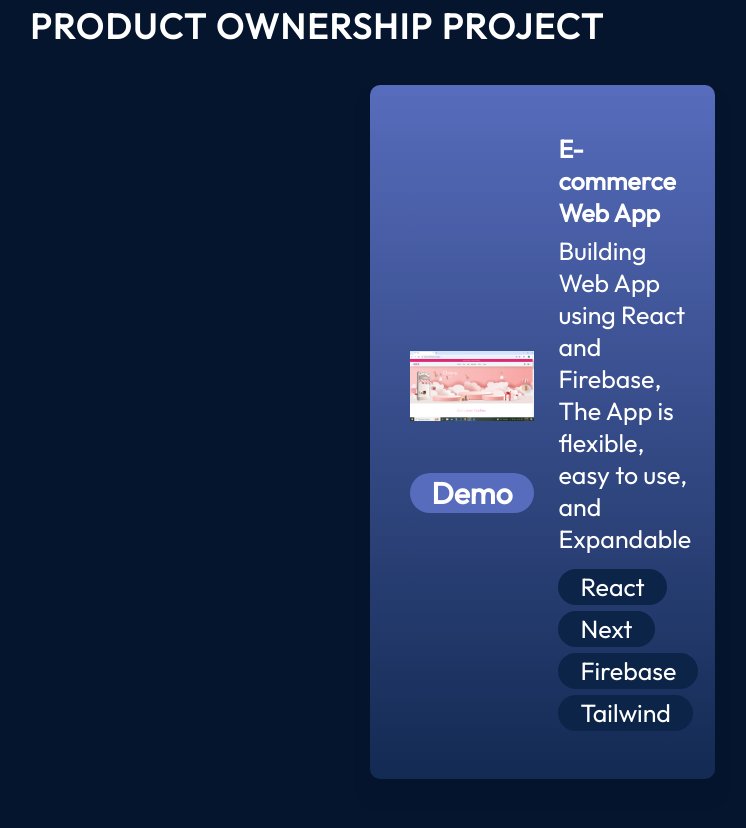
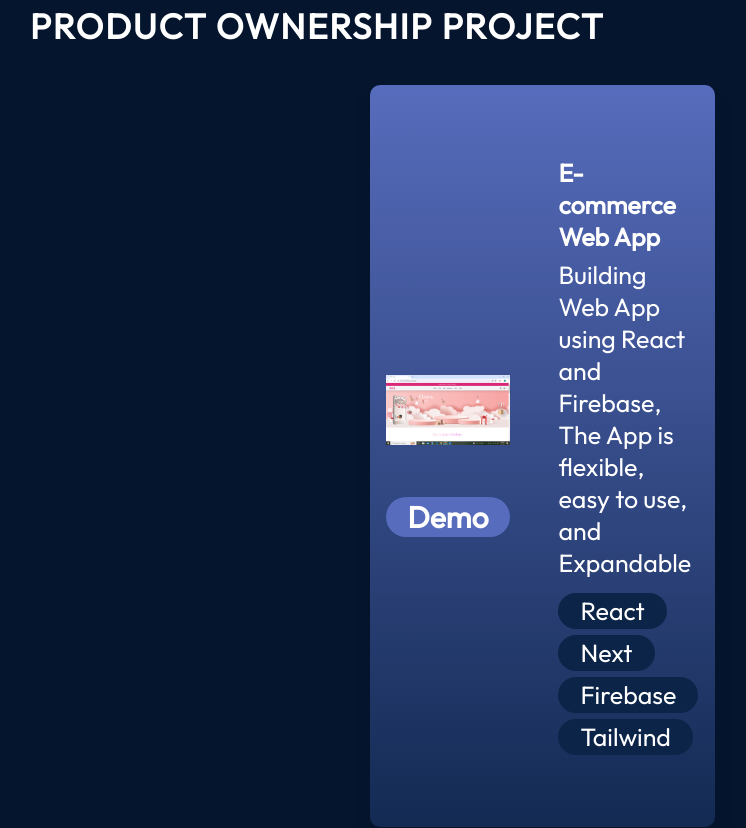
Before and after one commit to zainab224498/my-portfolio, a React (Vite) app: page / in a window 1280 px wide. Shown: the part 4300-5128 px from the top of the page, without its empty margins (98-844 px from the left). Built offline with nearby package versions, Linux system fonts and the light colour scheme.

Commit message:
Update ProjectCard.jsx

```diff
--- a/src/components/Product/ProjectCard.jsx
+++ b/src/components/Product/ProjectCard.jsx
@@ -21,7 +21,7 @@ export const ProjectCard = ({
               </a>
             </div>
           </div>
-        <div>
+        <div className={styles.right}>
           <h3 className={styles.title}>{title}</h3>
           <p className={styles.description}>{description}</p>
           <ul className={styles.skills}>
```
Lines whose indentation alone changed are shown as unchanged.
